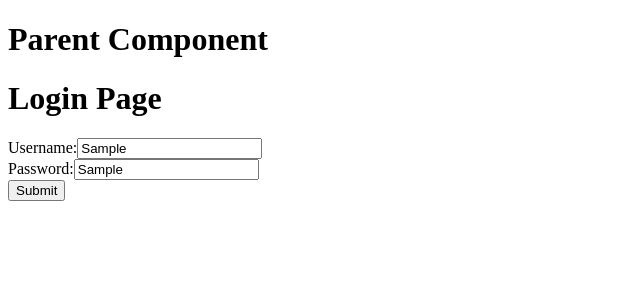
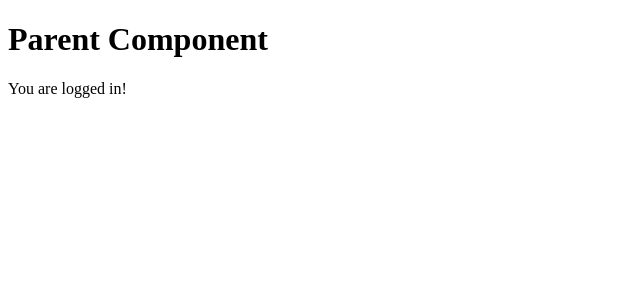
Before and after one commit to acciojob/lift-state-up-5-tauheed0110, a React app: page / in a window 1280 px wide. Both pictures are taken after typing "Sample", "Sample" into the empty fields and a click on the button "Submit". Shown: the top 300 px of the page, without its empty margins (0-640 px from the left). Built offline with nearby package versions, Linux system fonts and the light colour scheme.

Commit message:
file changed

```diff
--- a/src/components/App.js
+++ b/src/components/App.js
@@ -6,12 +6,9 @@ import Login from "./Login";
 const App = () => {
   const [isLoggedIn, setIsLoggedIn] = useState(false);
   const handleLogin = ()=>{
-    setIsLoggedIn(true);
+    setIsLoggedIn(!isLoggedIn);
   }
 
-  // if(isLoggedIn){
-  //   return <h1>You are logged in!</h1>
-  // }
 
   return (
     <div>
--- a/src/components/Login.js
+++ b/src/components/Login.js
@@ -12,7 +12,9 @@ const handleSubmit = (e)=>{
         alert('All* the field is required');
     }
 }
-
+if(isLoggedIn){
+    return <p>You are logged in!</p>
+  }
     return (
         <div>
             <h1>Login Page</h1>
```
